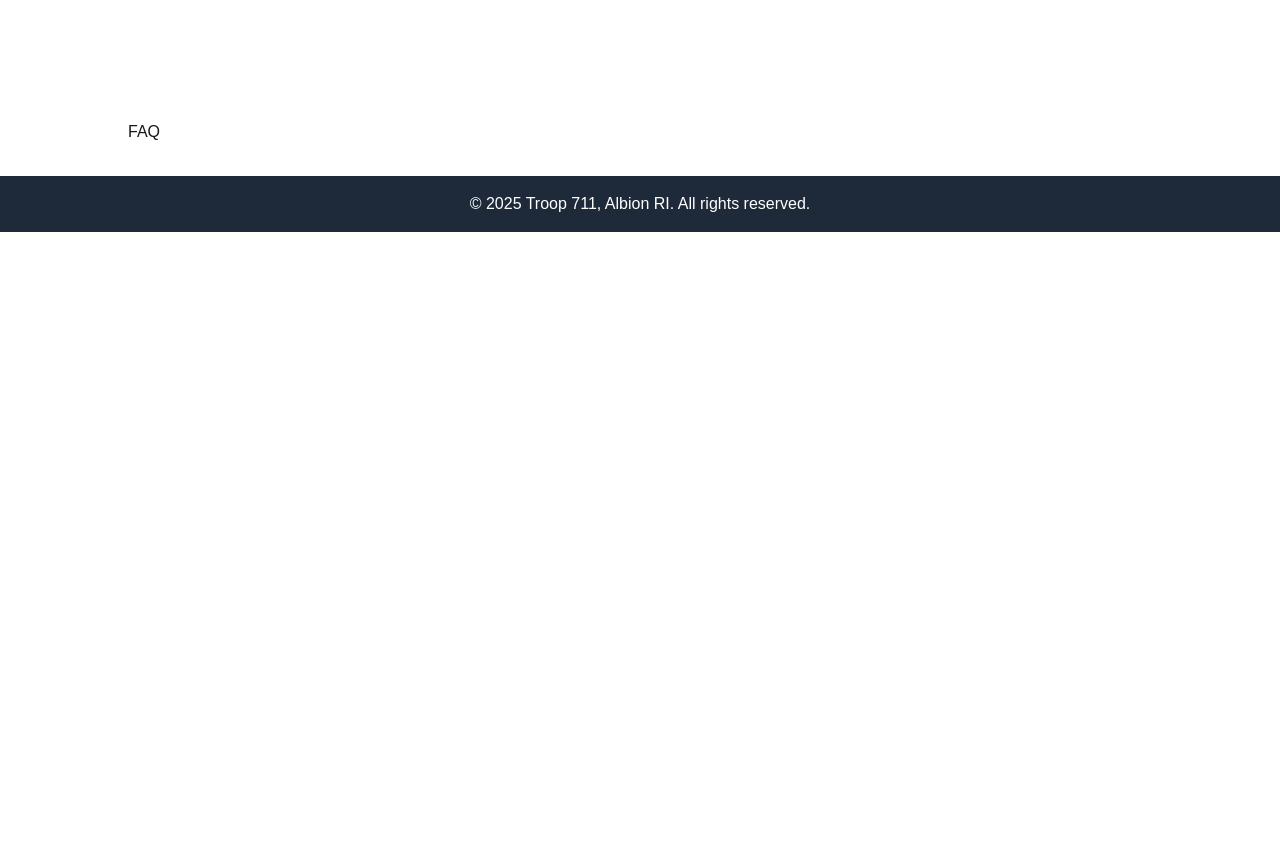
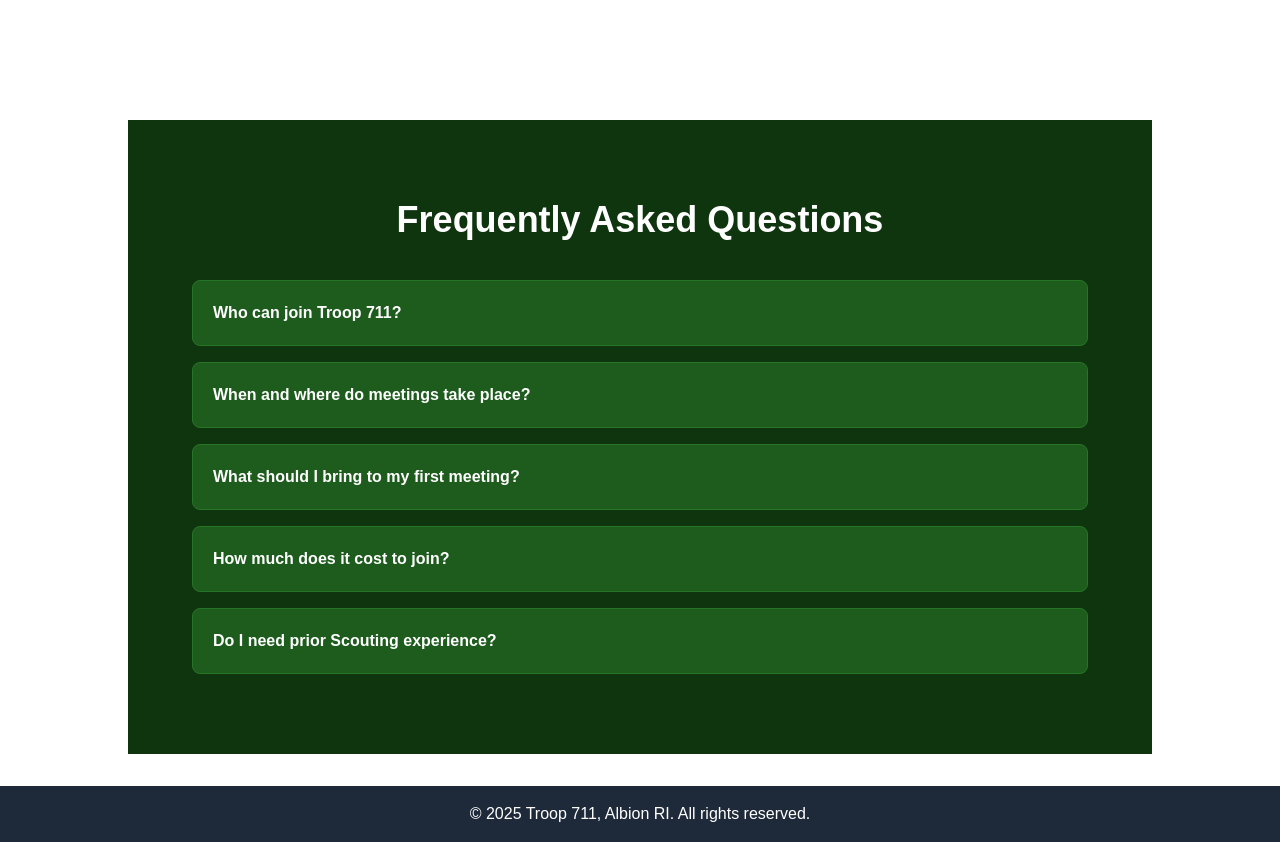
Before and after one commit to XCraftMan52/troop711, a Next.js app: page / in a window 1280 px wide. Shown: the part 1720-2562 px from the top of the page. Before the commit the page ends 1952 px from the top, so only its background shows below. Built offline with nearby package versions, Linux system fonts and the light colour scheme.

Commit message:
feat: Build out FAQ section

```diff
--- a/src/app/components/FAQ.tsx
+++ b/src/app/components/FAQ.tsx
@@ -1,7 +1,74 @@
-import React from 'react'
+'use client';
+import React, { useState } from 'react';
+
+const faqs = [
+  {
+    question: 'Who can join Troop 711?',
+    answer:
+      'Troop 711 is open to all youth in grades 6 through 12. We welcome both boys and girls who are interested in leadership, adventure, and community service.',
+  },
+  {
+    question: 'When and where do meetings take place?',
+    answer:
+      'We meet every Thursday from 7:00 to 8:00 PM at St. Ambrose Church in Lincoln, Rhode Island.',
+  },
+  {
+    question: 'What should I bring to my first meeting?',
+    answer:
+      'Just bring yourself, a parent or guardian, and a willingness to learn and have fun! You don’t need a uniform right away.',
+  },
+  {
+    question: 'How much does it cost to join?',
+    answer:
+      'Troop 711 has annual dues to cover supplies, registration, and events. Financial assistance is available if needed.',
+  },
+  {
+    question: 'Do I need prior Scouting experience?',
+    answer:
+      'Nope! We welcome new Scouts at any level, whether or not you’ve been in Cub Scouts or another unit.',
+  },
+];
 
 export default function FAQ() {
+  const [openIndex, setOpenIndex] = useState<number | null>(null);
+
+  const toggle = (index: number) => {
+    setOpenIndex(openIndex === index ? null : index);
+  };
+
   return (
-    <div>FAQ</div>
-  )
+    <section id="faq" className="py-20 px-6 md:px-16 bg-[#0f350f] text-white">
+      <div className="max-w-4xl mx-auto">
+        <h2 className="text-3xl md:text-4xl font-bold mb-10 text-center">Frequently Asked Questions</h2>
+
+        <div className="space-y-4">
+          {faqs.map((faq, idx) => (
+            <div
+  key={idx}
+  className={`bg-[#1d5c1d] text-white rounded-lg border border-[#267426] transition-all duration-300 overflow-hidden`}
+>
+  <button
+    onClick={() => toggle(idx)}
+    className="w-full text-left p-5 font-semibold focus:outline-none focus:ring-2 focus:ring-green-400 hover:bg-[#216921]"
+  >
+    {faq.question}
+  </button>
+
+ <div
+  className={`transition-all duration-300 ease-in-out overflow-hidden
+    ${openIndex === idx ? 'px-5 pb-5 text-sm text-green-100 max-h-[400px] opacity-100' : 'max-h-0 opacity-0'}
+  `}
+>
+  {openIndex === idx && (
+    <p>
+      {faq.answer}
+    </p>
+  )}
+</div>
+</div>
+          ))}
+        </div>
+      </div>
+    </section>
+  );
 }
```
